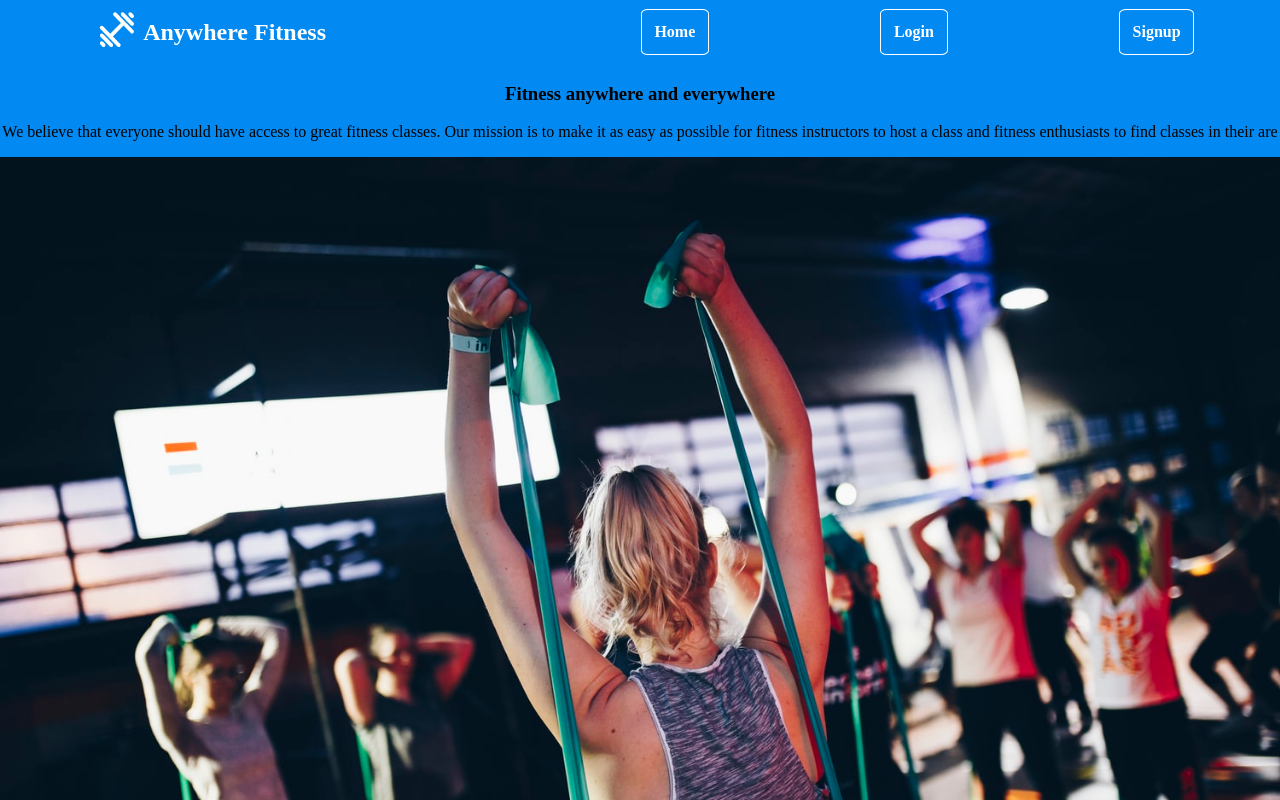
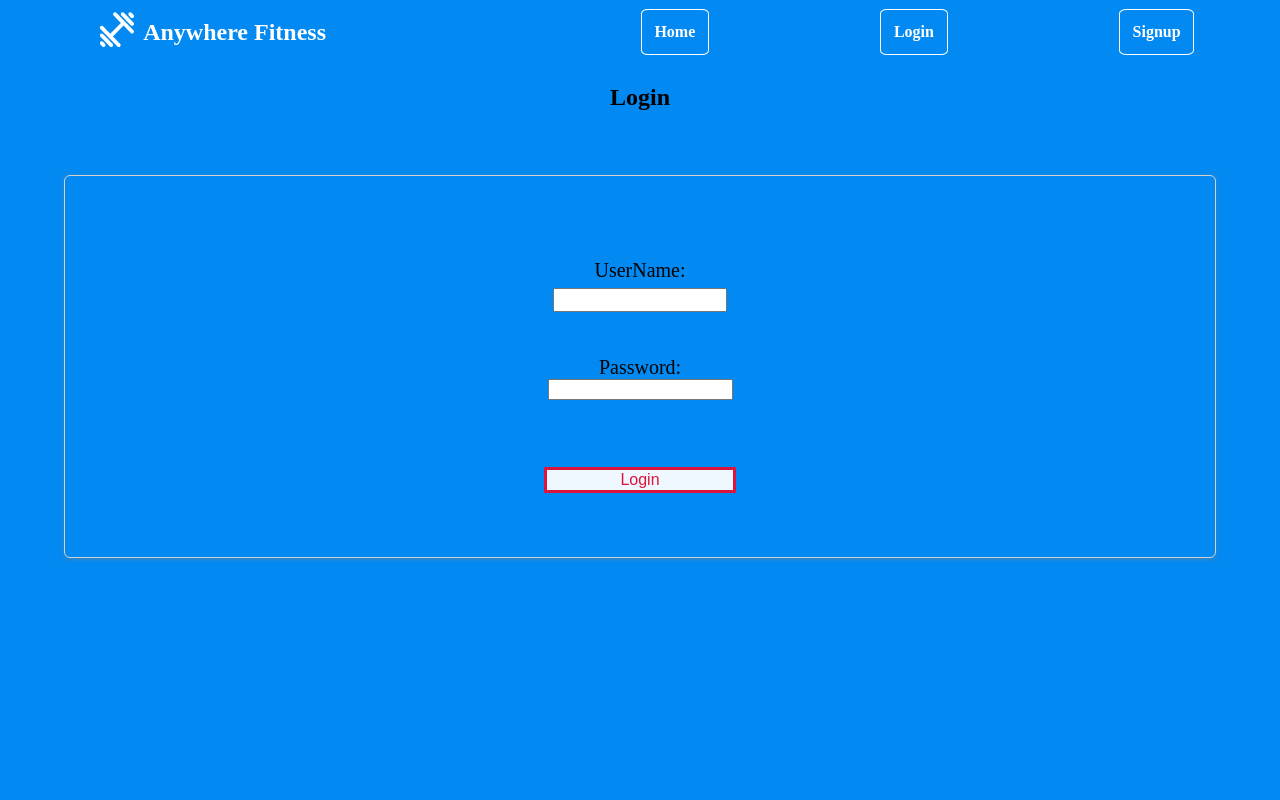
Before and after one commit to ferror18/front-end-1, a React (Create React App) app: page /login in a window 1280 px wide. Shown: the top 800 px of the page. Built offline with nearby package versions, Linux system fonts and the light colour scheme.

Commit message:
connected app with UI landing page

```diff
--- a/src/App.js
+++ b/src/App.js
@@ -25,29 +25,17 @@ function App() {
           {getLogo()}
           <h2>Anywhere Fitness</h2>
         </StyledDiv>
-        <Link to={'/'}>Home</Link>
-        <Link to={'/client/login'}>Login</Link>
-        <Link to={'/client/signup'}>Signup</Link>
+        <a href={'https://youthful-curie-92bef1.netlify.app'}>Home</a>
+        <Link to={'/login'}>Login</Link>
+        <Link to={'/signup'}>Signup</Link>
       </StyledHeader>
-      <div>
-        <h3>Fitness anywhere and everywhere</h3>
-        <p>We believe that everyone should have access to great fitness classes. Our mission is to make it as easy as possible for fitness instructors to host a class and fitness enthusiasts to find classes in their are</p>
-      </div>
-      <StyledImgDiv>
-        <img src={wClass} alt='gym class'/>
-      </StyledImgDiv>
-
-
       <Switch>
-        <Route exact path='/client/login'>
+        <Route exact path='/login'>
           <Client />
         </Route>
 
-        <Route exact path='/client/signup'>
+        <Route exact path='/signup'>
           <ClientSignup />
-        </Route>
-
-        <Route path='/'>
         </Route>
       </Switch>
     </div>
--- a/src/components/User/Client.js
+++ b/src/components/User/Client.js
@@ -29,7 +29,7 @@ export default function Client(){
             .catch(err => {
                 setFormValues(initialFormValues)
                 setError("Unfortunately there is no record for that username and password. You can signup or try again.")
-                history.push('/client/login')
+                history.push('/login')
             })
     }
 
--- a/src/components/User/ClientSignup.js
+++ b/src/components/User/ClientSignup.js
@@ -37,7 +37,7 @@ export default function ClientSignup(){
             })
             .finally(() => {
                 setFormValues(initialFormvalues)
-                history.push('/')
+
             })
     }
 
```
